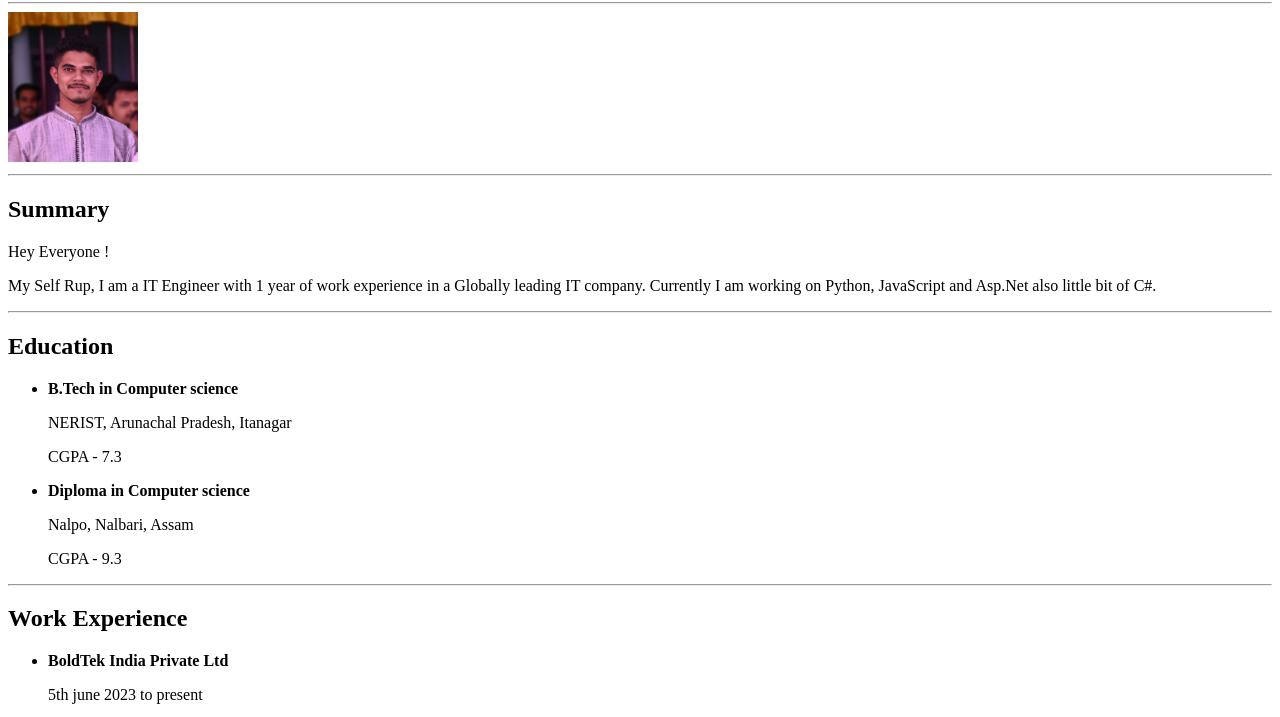
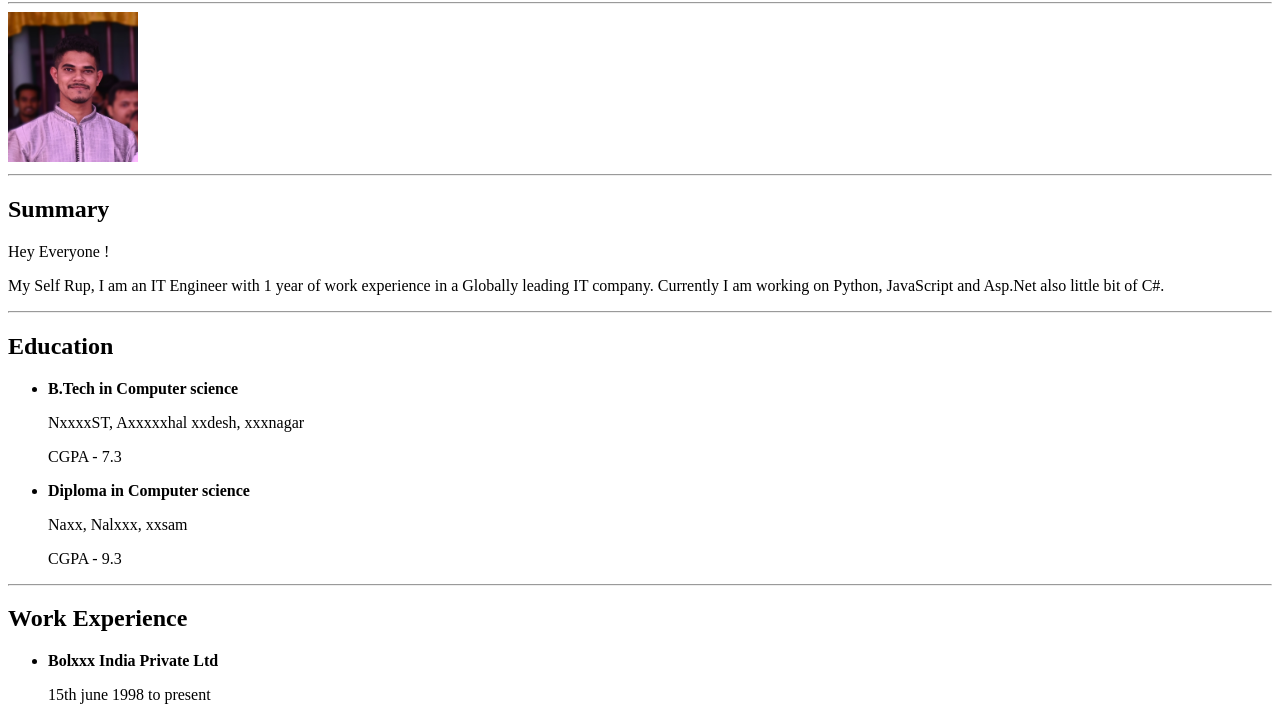
Before and after one commit to rupjyoti921/capstone1, a plain HTML site: page index.html in a window 1280 px wide. Shown: the part 78-795 px from the top of the page. Drawn offline with Linux system fonts and the light colour scheme.

Commit message:
hide private information

```diff
--- a/index.html
+++ b/index.html
@@ -12,18 +12,18 @@
     <hr/>
     <h2>Summary</h2>
     <p>Hey Everyone !</p>
-    <p>My Self Rup, I am a IT Engineer with 1 year of work experience in a Globally leading IT company. Currently I am working on Python, JavaScript and Asp.Net also little bit of C#.</p>
+    <p>My Self Rup, I am an IT Engineer with 1 year of work experience in a Globally leading IT company. Currently I am working on Python, JavaScript and Asp.Net also little bit of C#.</p>
     <hr/>
     <h2>Education</h2>
     <ul>
         <li>
             <p><b>B.Tech in Computer science</b></p>
-            <p>NERIST, Arunachal Pradesh, Itanagar</p>
+            <p>NxxxxST, Axxxxxhal xxdesh, xxxnagar</p>
             <p>CGPA - 7.3</p>
         </li>
         <li>
             <p><b>Diploma in Computer science</b></p>
-            <p>Nalpo, Nalbari, Assam</p>
+            <p>Naxx, Nalxxx, xxsam</p>
             <p>CGPA - 9.3</p>
         </li>
     </ul>
@@ -31,8 +31,8 @@
     <h2>Work Experience</h2>
     <ul>
         <li>
-            <p><b>BoldTek India Private Ltd</b></p>
-            <p>5th june 2023 to present</p>
+            <p><b>Bolxxx India Private Ltd</b></p>
+            <p>15th june 1998 to present</p>
             <p>working as a Software Engineer</p>
         </li>
     </ul>
```
